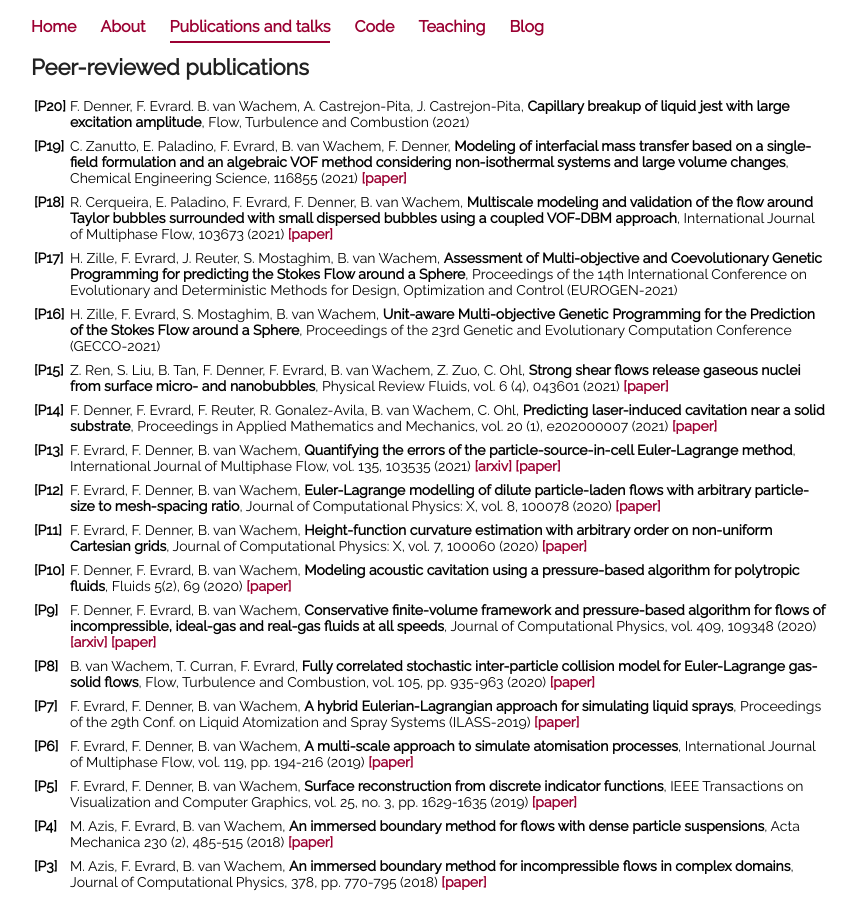
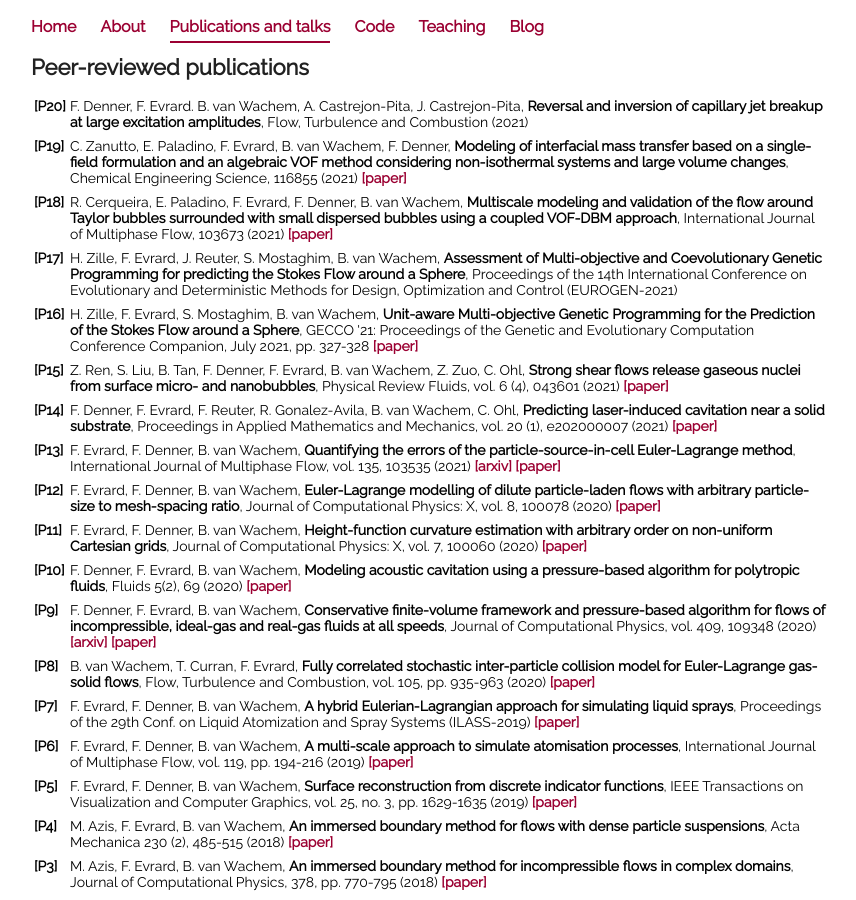
Before and after one commit to fabienevrard/fabienevrard.github.io, a Jekyll site: the page built from publications/index.html, in a window 1280 px wide and 900 px high. Shown: the whole window, without its empty margins (209-1065 px from the left). Built offline with Jekyll 4.4.1, drawn with Linux system fonts in a browser that asks for light colours.

Commit message:
Update index.html

```diff
--- a/publications/index.html
+++ b/publications/index.html
@@ -10,7 +10,7 @@ title: Publications and talks
 		 <col width=95%>
 		 <tr>
 		 	 <td><b>[P20]</b></td>
-			 <td>F. Denner, F. Evrard. B. van Wachem, A. Castrejon-Pita, J. Castrejon-Pita, <b>Capillary breakup of liquid jest with large excitation amplitude</b>, Flow, Turbulence and Combustion (2021) <b><a href=""></a></b></td>
+			 <td>F. Denner, F. Evrard. B. van Wachem, A. Castrejon-Pita, J. Castrejon-Pita, <b>Reversal and inversion of capillary jet breakup at large excitation amplitudes</b>, Flow, Turbulence and Combustion (2021) <b><a href=""></a></b></td>
 		 </tr>
 		 <tr><td></td><td></td></tr>
 		 <tr>
@@ -30,7 +30,7 @@ title: Publications and talks
 		 <tr><td></td><td></td></tr>
 		 <tr>
 			 <td><b>[P16]</b></td>
-			 <td>H. Zille, F. Evrard, S. Mostaghim, B. van Wachem, <b>Unit-aware Multi-objective Genetic Programming for the Prediction of the Stokes Flow around a Sphere</b>, Proceedings of the 23rd Genetic and Evolutionary Computation Conference (GECCO-2021)</td>
+			 <td>H. Zille, F. Evrard, S. Mostaghim, B. van Wachem, <b>Unit-aware Multi-objective Genetic Programming for the Prediction of the Stokes Flow around a Sphere</b>, GECCO '21: Proceedings of the Genetic and Evolutionary Computation Conference Companion, July 2021, pp. 327-328 <b><a href="https://doi.org/10.1145/3449726.3459408">[paper]</a></b></td>
 		 </tr>
 		 <tr><td></td><td></td></tr>
 		 <tr>
```
